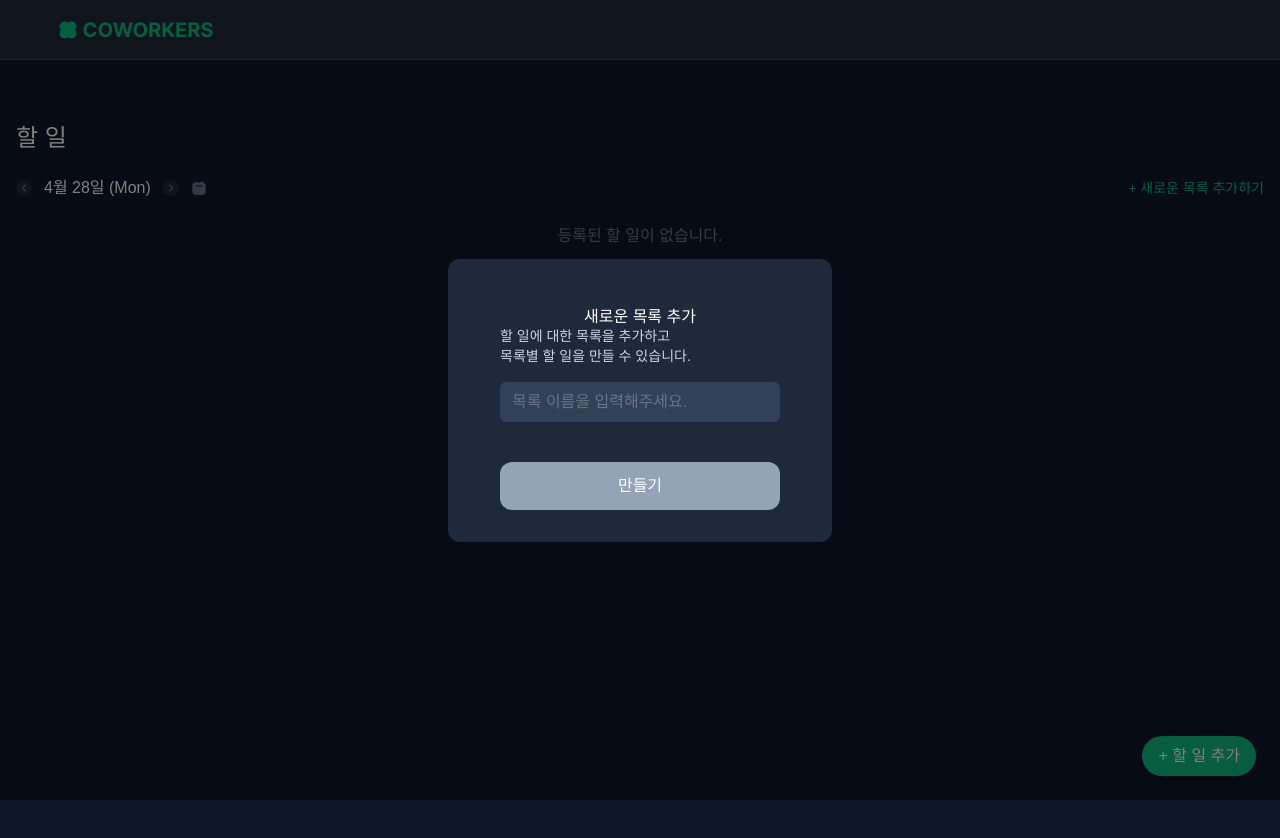
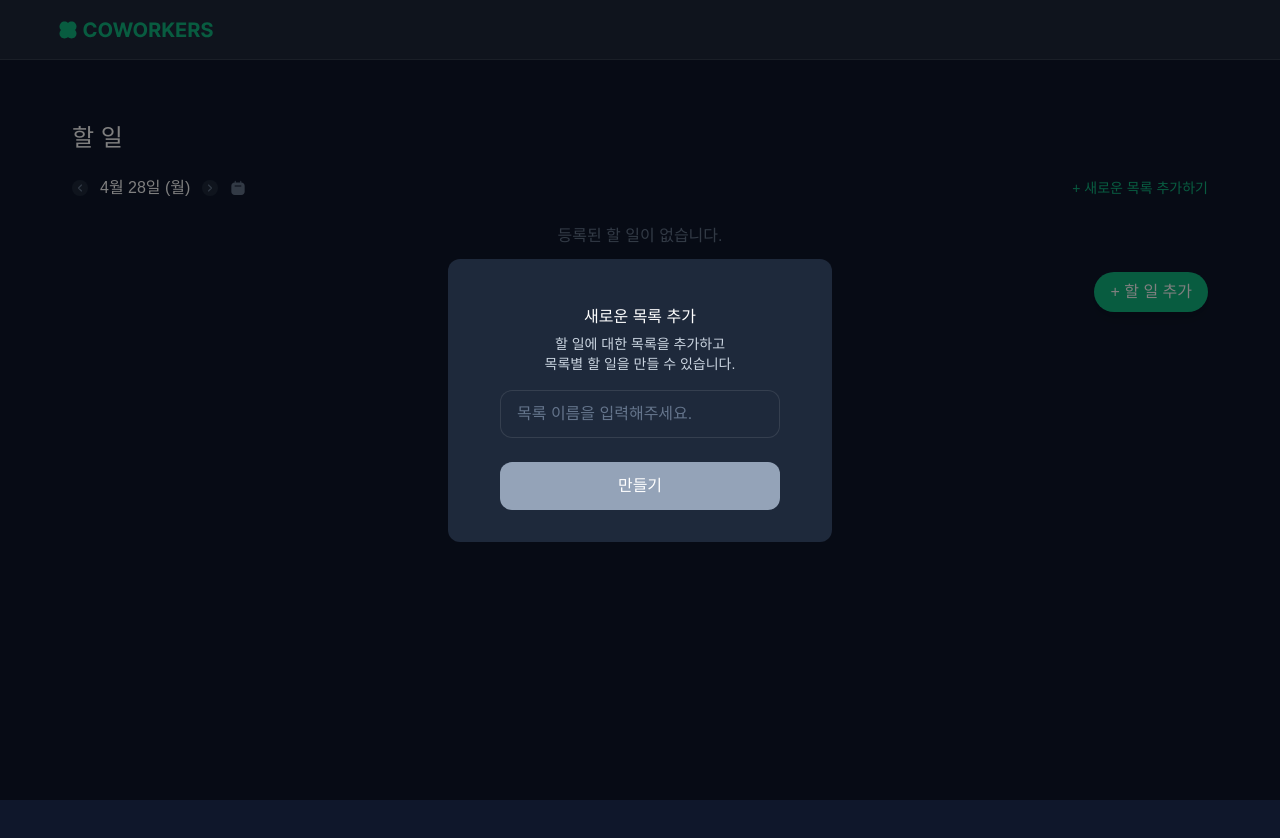
Before and after one commit to ozen0718/coworkers, a Next.js app: page /1/tasklist in a window 1280 px wide. Both pictures are taken after a click on the button "+ 새로운 목록 추가하기". Shown: the top 838 px of the page. Built offline with nearby package versions, Linux system fonts and the light colour scheme.

Commit message:
[Feat] API연결 전 ui 테스트

```diff
--- a/src/app/(main)/[teamid]/tasklist/page.tsx
+++ b/src/app/(main)/[teamid]/tasklist/page.tsx
@@ -3,16 +3,30 @@
 import React, { useState } from 'react';
 import Image from 'next/image';
 import { addDays, format } from 'date-fns';
+import { ko } from 'date-fns/locale';
 import clsx from 'clsx';
+
+// 공통 Modal 컴포넌트
 import Modal from '@/components/common/Modal';
 import ModalHeader from '@/components/common/Modal/ModalHeader';
+import ModalButtons from '@/components/common/Modal/ModalButtons';
+
+// Inputs.tsx 에서 export된 TextInput
+import { TextInput } from '@/components/common/Inputs';
+
+// 할 일 추가용 풀 모달
 import TodoFullCreateModal, { TodoFullCreateModalProps } from '@/components/TodoFullCreateModal';
+
+// 리스트 아이템
 import TodoItem from '@/components/List/todo';
 
 interface Todo {
   id: number;
   title: string;
+  // 화면에 표시할 포맷된 문자열
   date: string;
+  // 실제 날짜 객체 (필터링 용)
+  dateObj: Date;
   time: string;
   recurring: boolean;
   comments: number;
@@ -22,24 +36,24 @@ interface Todo {
 type TodosMap = Record<string, Todo[]>;
 
 export default function TaskListPage() {
-  // 날짜 네비게이션 상태
-  const [currentDate, setCurrentDate] = useState<Date>(new Date());
+  // ─ 날짜 네비게이션
+  const [currentDate, setCurrentDate] = useState(new Date());
   const prevDay = () => setCurrentDate((d) => addDays(d, -1));
   const nextDay = () => setCurrentDate((d) => addDays(d, +1));
 
-  // 탭 및 탭별 할 일 상태
+  // ─ 탭 및 탭별 할 일 상태
   const [tabs, setTabs] = useState<string[]>([]);
   const [selectedTab, setSelectedTab] = useState<string>('');
   const [todosMap, setTodosMap] = useState<TodosMap>({});
 
-  // 신규 목록 모달 상태
+  // ─ "새로운 목록" 모달 상태
   const [newListName, setNewListName] = useState('');
   const [isListModalOpen, setListModalOpen] = useState(false);
 
-  // 할 일 모달 상태
-  const [open, setOpen] = useState(false);
+  // ─ 할 일 추가 풀 모달 상태
+  const [isTodoModalOpen, setTodoModalOpen] = useState(false);
 
-  // 새로운 목록 생성 핸들러
+  // ─ 새 탭(목록) 생성 핸들러
   const handleAddList = () => {
     const name = newListName.trim();
     if (!name) return;
@@ -50,16 +64,20 @@ export default function TaskListPage() {
     setListModalOpen(false);
   };
 
-  // 할 일 생성 핸들러
-  const handleCreate: TodoFullCreateModalProps['onSubmit'] = ({ title, date, time, repeat }) => {
-    if (!selectedTab) return;
-    const formattedDate = date
-      ? `${date.getFullYear()}년 ${date.getMonth() + 1}월 ${date.getDate()}일`
-      : '';
+  // ─ 할 일 생성 핸들러
+  const handleCreateTodo: TodoFullCreateModalProps['onSubmit'] = ({
+    title,
+    date,
+    time,
+    repeat,
+  }) => {
+    if (!selectedTab || !date) return;
+    const formattedDate = `${date.getFullYear()}년 ${date.getMonth() + 1}월 ${date.getDate()}일`;
     const newTodo: Todo = {
       id: Date.now(),
       title,
       date: formattedDate,
+      dateObj: date,
       time,
       recurring: repeat !== '반복 안함',
       comments: 0,
@@ -69,31 +87,38 @@ export default function TaskListPage() {
       ...prev,
       [selectedTab]: [...(prev[selectedTab] || []), newTodo],
     }));
-    setOpen(false);
+    setTodoModalOpen(false);
   };
 
-  // 현재 탭의 할 일 목록
-  const visibleTodos = tabs.includes(selectedTab) ? todosMap[selectedTab] || [] : [];
+  // ─ 현재 탭의 해당 날짜 할 일만 렌더링
+  const visibleTodos = tabs.includes(selectedTab)
+    ? (todosMap[selectedTab] || []).filter(
+        (todo) => todo.dateObj.toDateString() === currentDate.toDateString()
+      )
+    : [];
 
   return (
     <>
-      <div className="min-h-screen space-y-6 bg-slate-900 px-4 py-6">
-        {/* 페이지 헤더 */}
-        <h1 className="text-2xl-medium mt-10 text-white">할 일</h1>
+      {/* 전체 배경 & 세로 패딩 */}
+      <div className="min-h-screen bg-slate-900 py-6">
+        {/* 중앙 컨테이너: mt-6 (모바일/태블릿) → lg:mt-10, max-width 1200px, 반응형 padding */}
+        <div className="mx-auto mt-6 max-w-[1200px] space-y-6 px-4 sm:px-6 md:px-8 lg:mt-10">
+          {/* 헤더 */}
+          <h1 className="text-2xl-medium text-white">할 일</h1>
 
-        {/* 날짜 네비게이션 & 신규 목록 버튼 */}
-        <div className="flex items-center justify-between">
+          {/* 날짜 네비게이션 + 새 목록 만들기 */}
+          <div className="flex flex-wrap items-center justify-between gap-4">
             <div className="text-gray300 flex items-center space-x-3 text-base">
               <button onClick={prevDay}>
                 <Image src="/icons/type=left.svg" alt="이전" width={16} height={16} />
               </button>
-            <p className="text-white">{format(currentDate, 'M월 d일 (eee)')}</p>
+              <p className="text-white">{format(currentDate, 'M월 d일 (eee)', { locale: ko })}</p>
               <button onClick={nextDay}>
                 <Image src="/icons/type=right.svg" alt="다음" width={16} height={16} />
               </button>
               <button
                 onClick={() => {
-                /* TODO: 달력 열기 */
+                  /* 달력 오픈 로직 */
                 }}
               >
                 <Image src="/icons/icon_calendar.svg" alt="캘린더" width={16} height={16} />
@@ -109,7 +134,7 @@ export default function TaskListPage() {
 
           {/* 탭 메뉴 */}
           {tabs.length > 0 && (
-          <div className="flex space-x-6 border-b border-slate-700 pb-2">
+            <div className="flex flex-wrap space-x-6 border-b border-slate-700 pb-2">
               {tabs.map((tab) => (
                 <button
                   key={tab}
@@ -128,26 +153,31 @@ export default function TaskListPage() {
           {/* 할 일 리스트 */}
           {visibleTodos.length > 0 ? (
             <div className="space-y-4">
-            {visibleTodos.map((t) => (
-              <TodoItem key={t.id} {...t} />
+              {visibleTodos.map((todo) => (
+                <TodoItem key={todo.id} {...todo} />
               ))}
             </div>
           ) : (
             <p className="text-gray500 text-center">등록된 할 일이 없습니다.</p>
           )}
-      </div>
 
-      {/* 할 일 추가 버튼 & 모달 */}
+          {/* 할 일 생성 버튼 (컨테이너 안) */}
+          <div className="flex justify-end">
             <button
-        className="bg-primary fixed right-6 bottom-6 rounded-full px-4 py-2 text-white shadow-lg"
-        onClick={() => setOpen(true)}
+              className="bg-primary rounded-full px-4 py-2 text-white shadow-lg"
+              onClick={() => setTodoModalOpen(true)}
             >
               + 할 일 추가
             </button>
+          </div>
+        </div>
+      </div>
+
+      {/* 할 일 생성 풀 모달 */}
       <TodoFullCreateModal
-        isOpen={open}
-        onClose={() => setOpen(false)}
-        onSubmit={handleCreate}
+        isOpen={isTodoModalOpen}
+        onClose={() => setTodoModalOpen(false)}
+        onSubmit={handleCreateTodo}
         disabled={!selectedTab}
       />
 
@@ -157,19 +187,20 @@ export default function TaskListPage() {
         onClose={() => setListModalOpen(false)}
         onSubmit={handleAddList}
         submitButtonLabel="만들기"
+        cancelButtonLabel={undefined}
         disabled={!newListName.trim()}
       >
         <ModalHeader title="새로운 목록 추가" />
-        <p className="text-gray300 mb-4 text-sm">
+        <p className="text-gray300 mt-2 mb-4 text-center text-sm">
           할 일에 대한 목록을 추가하고
           <br />
           목록별 할 일을 만들 수 있습니다.
         </p>
-        <input
-          className="mb-4 h-10 w-full rounded-md bg-slate-700 px-3 text-gray-300 placeholder-gray-500"
+        <TextInput
           placeholder="목록 이름을 입력해주세요."
           value={newListName}
           onChange={(e) => setNewListName(e.target.value)}
+          className="w-full bg-slate-700 text-gray-300 placeholder-gray-500"
         />
       </Modal>
     </>
```
Lines whose indentation alone changed are shown as unchanged.
